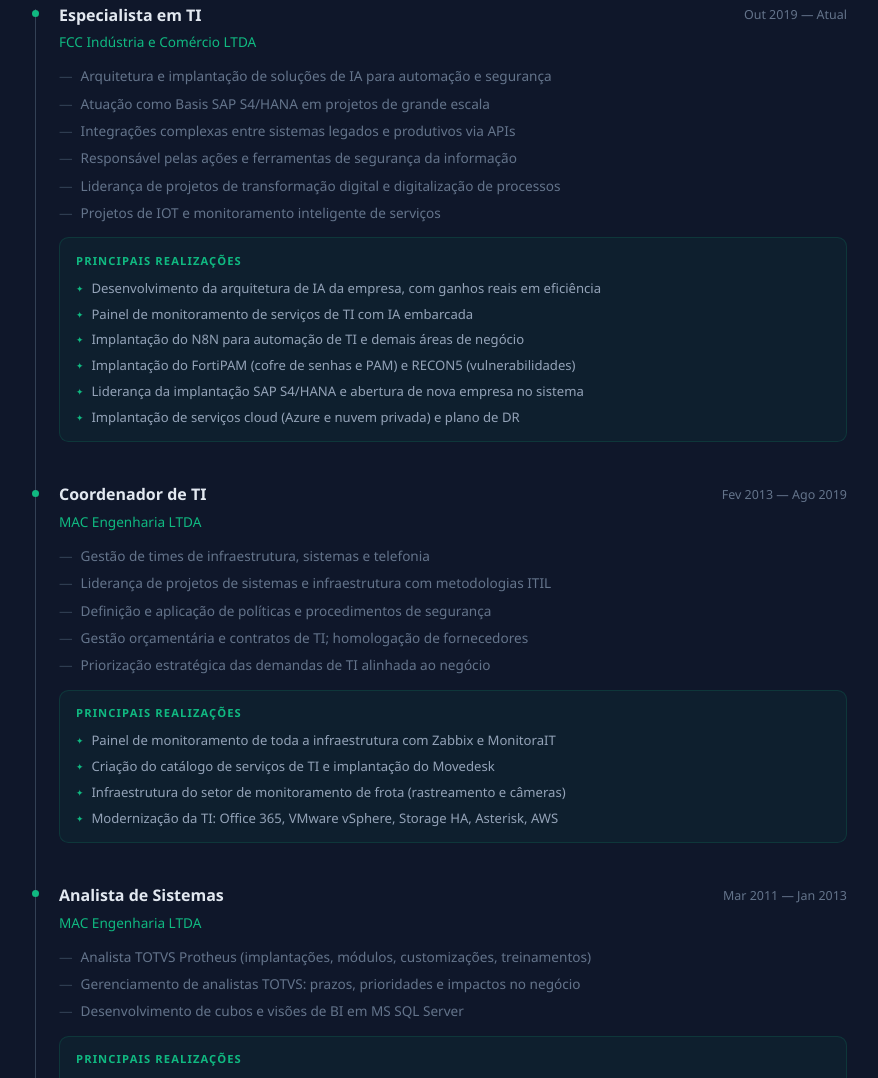
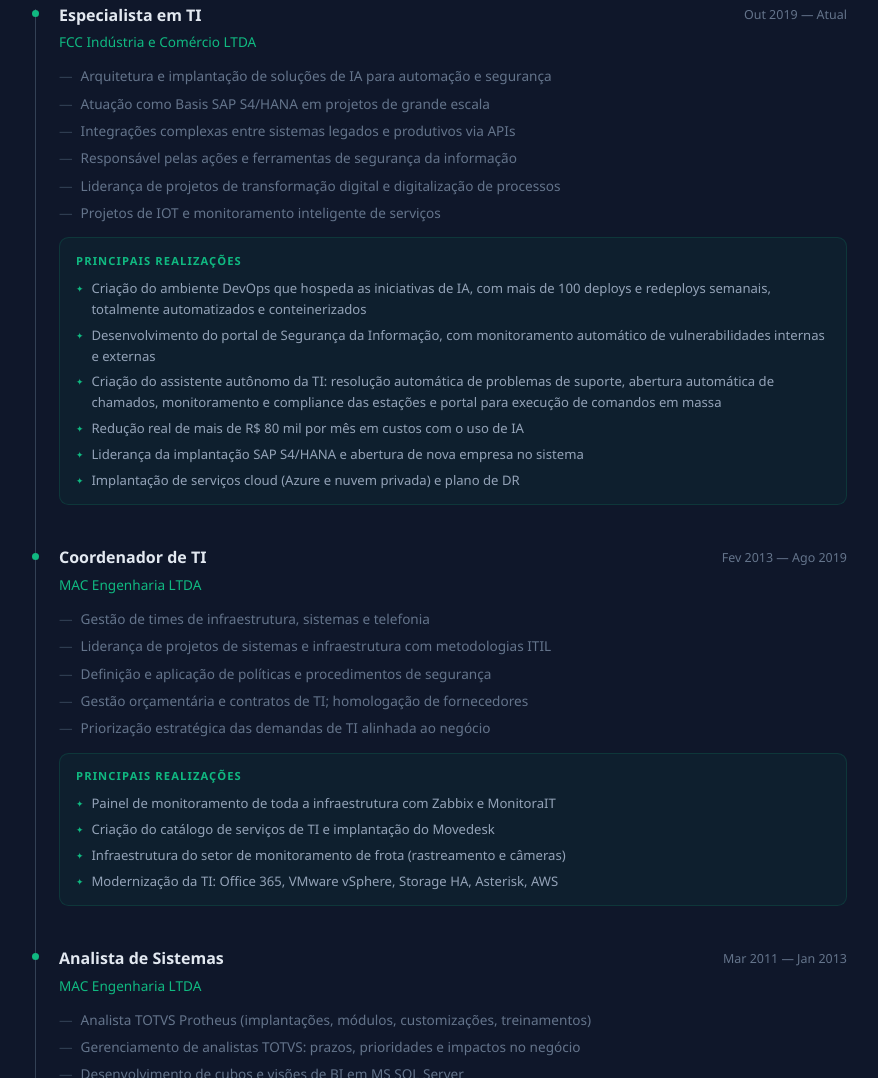
Before and after one commit to rogerpiazza/portifolio, a plain HTML site: page index.html in a window 1280 px wide. Shown: the part 2211-3289 px from the top of the page, without its empty margins (199-1077 px from the left). Drawn offline with Linux system fonts and the light colour scheme.

Commit message:
Atualiza principais realizações na FCC (#2)
Claude-Session: https://claude.ai/code/session_01AKCADvFKDnEYPCPtZmPF9G

Co-authored-by: Claude <noreply@anthropic.com>

```diff
--- a/index.html
+++ b/index.html
@@ -574,10 +574,10 @@
           <div class="achievements">
             <div class="achievements-label">Principais Realizações</div>
             <ul>
-              <li>Desenvolvimento da arquitetura de IA da empresa, com ganhos reais em eficiência</li>
-              <li>Painel de monitoramento de serviços de TI com IA embarcada</li>
-              <li>Implantação do N8N para automação de TI e demais áreas de negócio</li>
-              <li>Implantação do FortiPAM (cofre de senhas e PAM) e RECON5 (vulnerabilidades)</li>
+              <li>Criação do ambiente DevOps que hospeda as iniciativas de IA, com mais de 100 deploys e redeploys semanais, totalmente automatizados e conteinerizados</li>
+              <li>Desenvolvimento do portal de Segurança da Informação, com monitoramento automático de vulnerabilidades internas e externas</li>
+              <li>Criação do assistente autônomo da TI: resolução automática de problemas de suporte, abertura automática de chamados, monitoramento e compliance das estações e portal para execução de comandos em massa</li>
+              <li>Redução real de mais de R$ 80 mil por mês em custos com o uso de IA</li>
               <li>Liderança da implantação SAP S4/HANA e abertura de nova empresa no sistema</li>
               <li>Implantação de serviços cloud (Azure e nuvem privada) e plano de DR</li>
             </ul>
```
